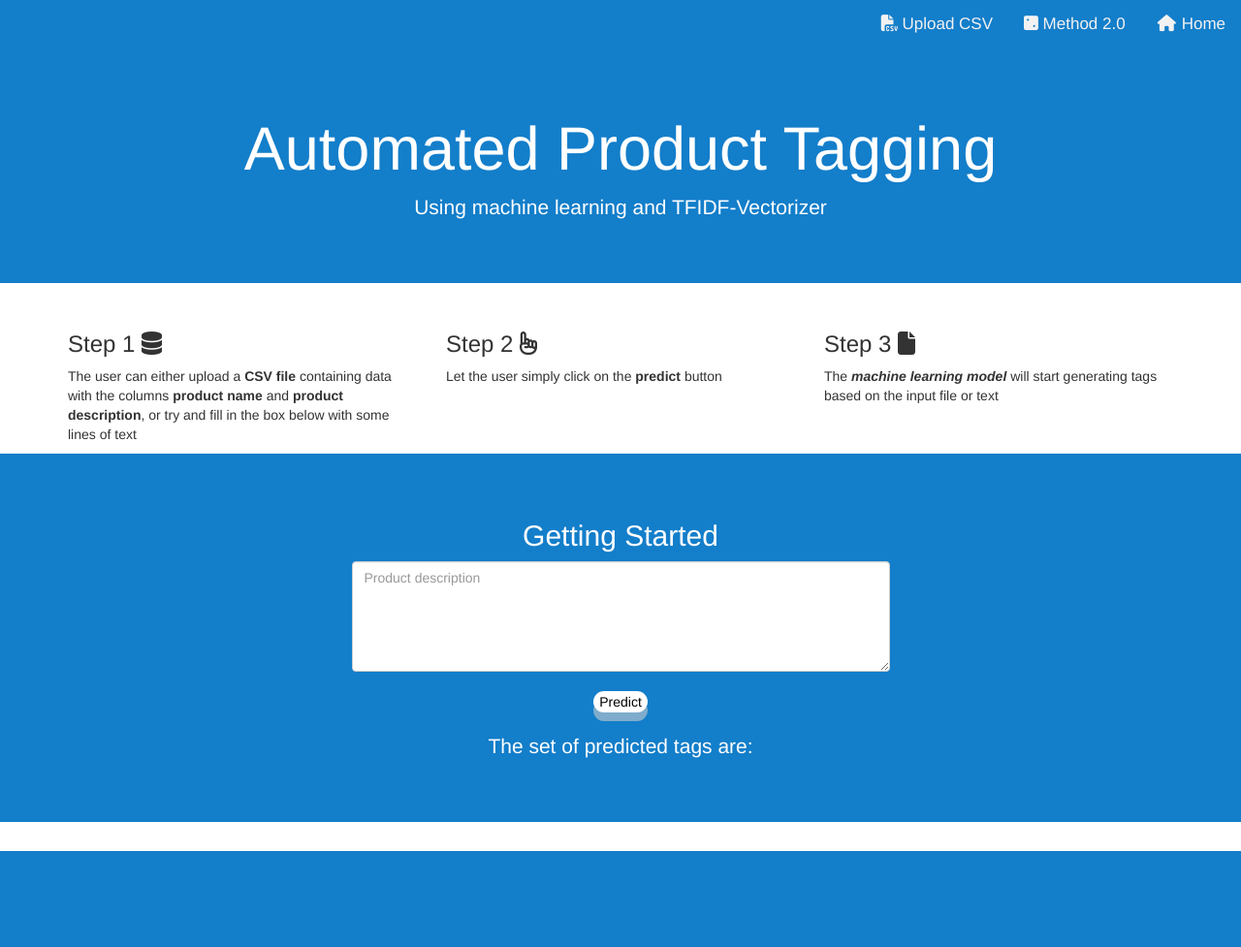
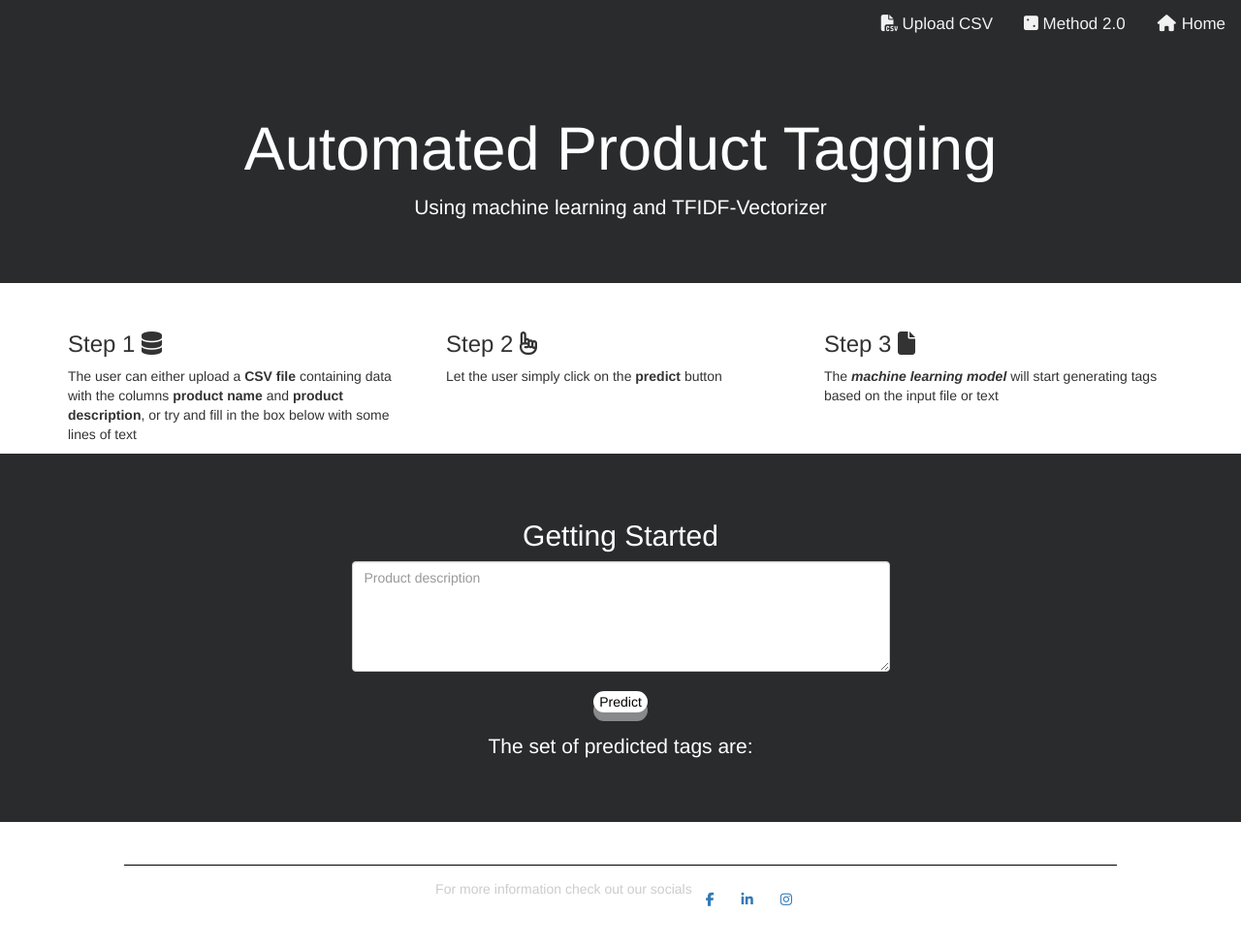
Before and after one commit to wolfsinem/product-tagging, a Flask app: page / in a window 1280 px wide. Shown: the part 301-1278 px from the top of the page at 97% size. Before the commit the page ends 1179 px from the top, so only its background shows below. Run offline with Flask 2, Linux system fonts and the light colour scheme; parts of the project's set-up code (start-up, migrations or seed data) failed here and were passed over; some libraries are stand-ins or nearby versions.

Commit message:
small changes on the UI (feedback benji)

```diff
--- a/static/styles/style.css
+++ b/static/styles/style.css
@@ -1,5 +1,5 @@
 .top-logo {
-  background-color: #137eca;
+  background-color: #292b2c;
 }
 
 .topnav {
@@ -21,10 +21,10 @@
 }
 
 .jumbotron {
-    background-color: #137eca;
+    background-color: #292b2c;
 }
 
-.jumbotron h1 {
+.jumbotron h1, h4 {
     color: #ffffff;
 }
 
@@ -57,3 +57,23 @@
   box-shadow: 0 5px #666;
   transform: translateY(4px);
 }
+
+.wrapper {
+  display: flex;
+  justify-content: center;
+}
+
+footer {
+  flex: 0 0 auto;
+  display: flex;
+  color: #ccc;
+  margin: 1em;
+  padding: 1em;
+  width: 80%;
+  border-top: 1px solid black;
+  justify-content: center;
+}
+
+footer i {
+  padding: 1em;
+}
--- a/templates/index.html
+++ b/templates/index.html
@@ -16,9 +16,7 @@
   <a id="logo" href="https://onestdata.com/" target="_blank" data-supplied-ml-starting-dark="false" data-supplied-ml-starting="false" data-supplied-ml="false">
     <img class="stnd  dark-version" alt="Onest Data" src="https://onestdata.com/wp-content/uploads/2019/10/onest-white-logo.svg">
   </a>
-  <a id="logo2" target="_blank" href="https://www.decathlon.com/">
-   <img src="//cdn.shopify.com/s/files/1/1330/6287/t/165/assets/logo.png?v=11826053178058513897" alt="Decathlon" style="float: right;">
-  </a>
+
   <div class="topnav">
     <a class="active" href="http://127.0.0.1:5000/"><i class="fa fa-fw fa-home"></i> Home</a>
     <a href="http://127.0.0.1:5000/generated"><i class="fas fa-dice-two"></i> Method 2.0</a>
@@ -77,5 +75,15 @@
         </div>
     </div>
 </div>
+
+<div class="wrapper">
+  <footer>
+    <p> For more information check out our socials</p>
+    <a href="https://www.facebook.com/onestresearch"><i class="fa fa-facebook"></i></a>
+    <a href="https://www.linkedin.com/company/market-research-malta/"><i class="fa fa-linkedin"></i></a>
+    <a href="https://www.instagram.com/onestdata/"><i class="fa fa-instagram"></i></a>
+  </footer>
+</div>
+
 </body>
 </html>
--- a/templates/static/styles/style.css
+++ b/templates/static/styles/style.css
@@ -1,5 +1,5 @@
 .top-logo {
-    background-color: #137eca;
+    background-color: #292b2c;
   }
 
   .topnav {
@@ -21,7 +21,7 @@
   }
 
   .jumbotron {
-      background-color: #137eca;
+      background-color: #292b2c;
   }
 
   .jumbotron h1 {
```
Also changed, not shown: templates/algorithm.html (+11 -3 lines), templates/download.html (+11 -3 lines), templates/upload_csv.html (+42 -3 lines), templates/warning.html (+11 -3 lines), img/guideline.png (renamed from img/Group 2.png).
